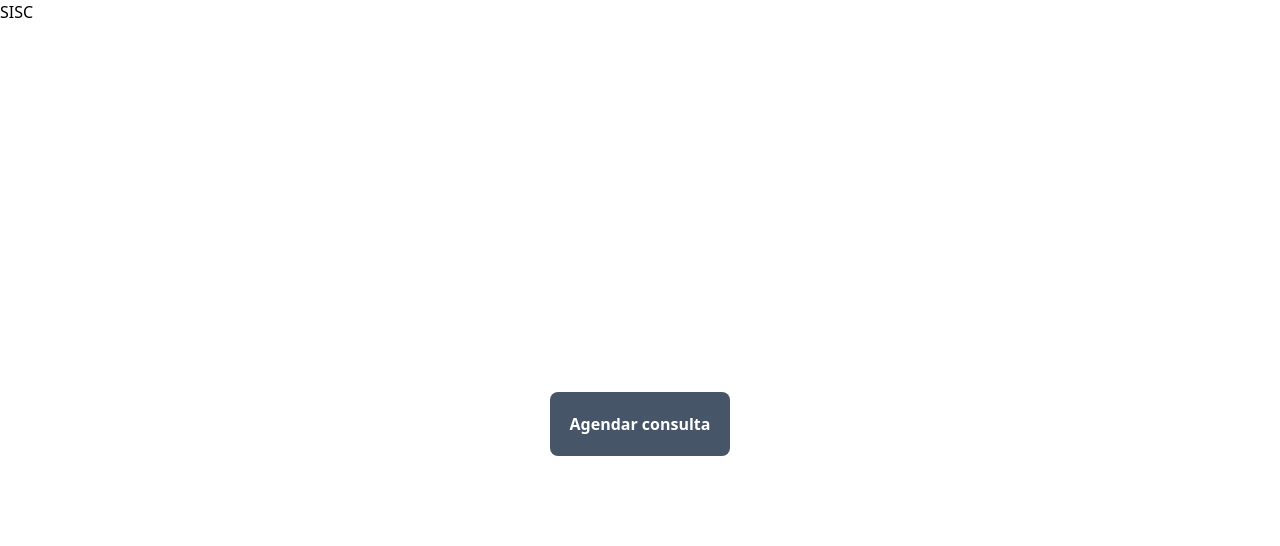
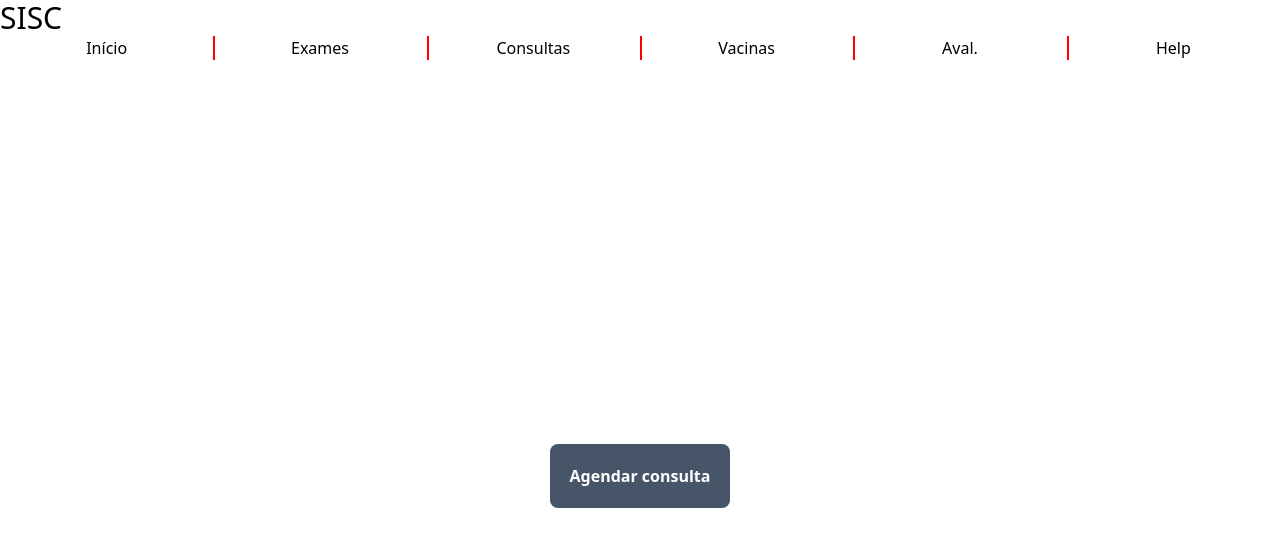
Before and after one commit to Leo-BM/projeto-empreendedor-ads, a Vue app: page /painel in a window 1280 px wide. Shown: the top 546 px of the page. Built offline with nearby package versions, Linux system fonts and the light colour scheme.

Commit message:
Add layout em Dashboard

```diff
--- a/src/Views/Admin/Dashboard.vue
+++ b/src/Views/Admin/Dashboard.vue
@@ -1,16 +1,16 @@
 <template>
-  <div>
-    <h1>SISC</h1>
+  <Default>
     <div class="flex space-x-4 justify-center items-center flex-wrap h-screen">
       <RouterLink class="btn-primary !p-5" :to="{ name: 'AgendarConsulta' }"
       >Agendar consulta</RouterLink
       >
       <!-- <RouterLink class="btn" :to="{ name: AgendarExameView }">Agendar exame</RouterLink> -->
     </div>
-  </div>
+  </Default>
 </template>
 
 <script setup>
+import Default from '@/Layouts/Default.vue';
 </script>
 
 <style scoped>
```
